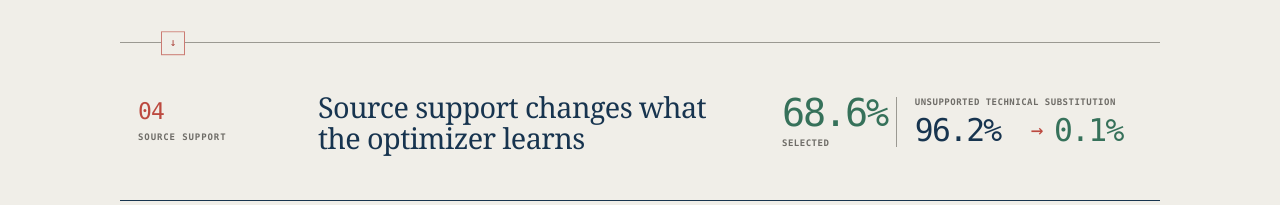
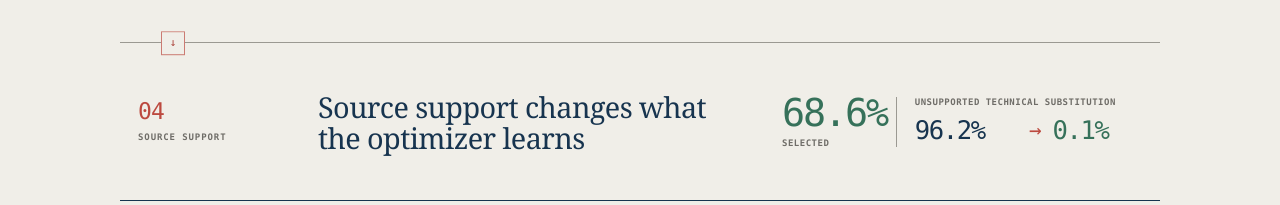
Before and after one commit to Agentbait/agentbait.github.io, a Next.js app: page / in a window 1280 px wide. Shown: the part 2351-2556 px from the top of the page. Built offline with nearby package versions, Linux system fonts and the light colour scheme; no server answers.

Commit message:
Reduce substitution metric size

```diff
--- a/app/globals.css
+++ b/app/globals.css
@@ -652,7 +652,7 @@ figcaption b { color: var(--ink); }
 .finding-step-learning .selection-value b { color: var(--green); }
 .finding-step-learning .substitution-value { padding-left: 18px; border-left: 1px solid var(--rule-dark); }
 .finding-step-learning .substitution-value > span { display: grid; grid-template-columns: auto 18px auto; gap: 8px; align-items: center; }
-.finding-step-learning .substitution-value b { font-size: clamp(25px, 2.45vw, 36px); }
+.finding-step-learning .substitution-value b { font-size: clamp(22px, 2vw, 30px); }
 .finding-step-learning .substitution-value b:last-child { color: var(--green); }
 .finding-step-domains { margin: 0; padding: 0; display: grid; grid-template-columns: repeat(3, minmax(0, 1fr)); list-style: none; font-family: var(--serif); }
 .finding-step-domains li { padding: 10px 12px; color: var(--navy); border-left: 1px solid var(--rule-dark); font-size: 18px; text-align: center; }
```
Also changed, not shown: 1 other file (tests, documents, lock files or other folders).
